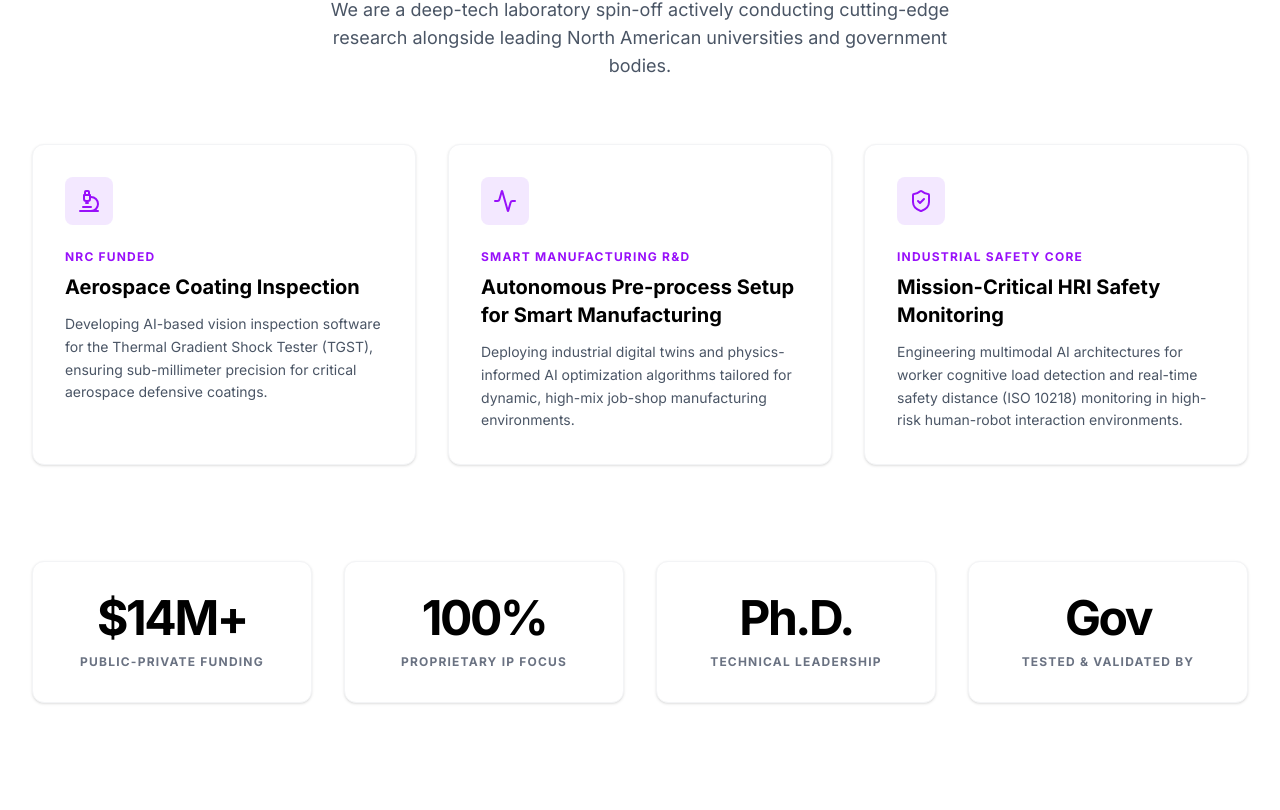
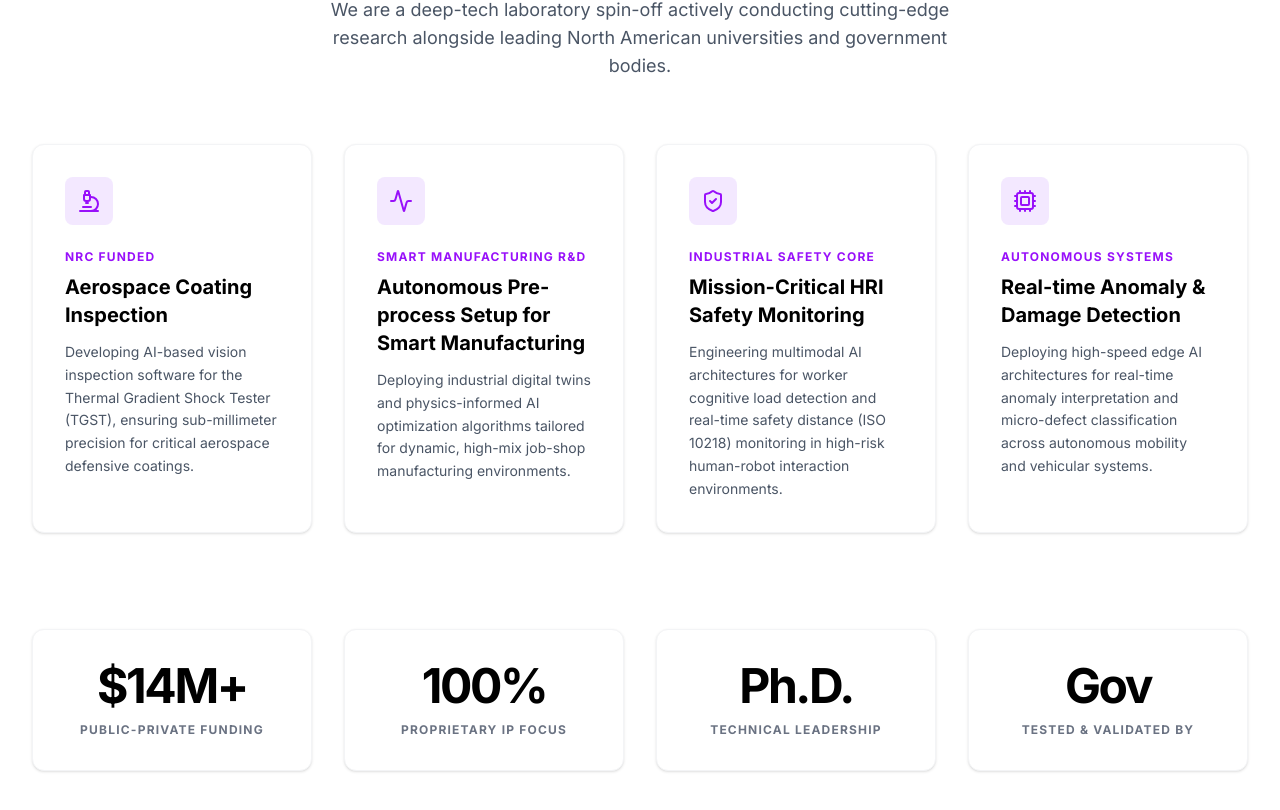
Before and after one commit to UnleashifAI/website, a Next.js app: page / in a window 1280 px wide. Shown: the part 1381-2191 px from the top of the page. Built offline with nearby package versions, Linux system fonts and the light colour scheme.

Commit message:
feat: Add 'Real-time Anomaly & Damage Detection' portfolio for Autonomous Systems

```diff
--- a/components/AboutSection.tsx
+++ b/components/AboutSection.tsx
@@ -1,7 +1,7 @@
 'use client';
 
 import React from 'react';
-import { Microscope, Activity, ShieldCheck, ChevronRight } from 'lucide-react';
+import { Microscope, Activity, ShieldCheck, Cpu, ChevronRight } from 'lucide-react';
 import ScrollReveal from './ScrollReveal';
 
 const AboutSection = () => {
@@ -24,7 +24,7 @@ const AboutSection = () => {
         </ScrollReveal>
 
         <ScrollReveal delay={0.15}>
-        <div className="grid grid-cols-1 md:grid-cols-3 gap-8 mt-16">
+        <div className="grid grid-cols-1 md:grid-cols-2 lg:grid-cols-4 gap-8 mt-16">
           {/* Project 1 */}
           <div className="bg-white dark:bg-black border border-gray-100 dark:border-gray-800 rounded-xl p-8 shadow-sm hover:shadow-lg transition-all duration-300">
             <div className="w-12 h-12 bg-purple-100 dark:bg-purple-900/30 rounded-lg flex items-center justify-center mb-6">
@@ -60,6 +60,18 @@ const AboutSection = () => {
               Engineering multimodal AI architectures for worker cognitive load detection and real-time safety distance (ISO 10218) monitoring in high-risk human-robot interaction environments.
             </p>
           </div>
+
+          {/* Project 4 */}
+          <div className="bg-white dark:bg-black border border-gray-100 dark:border-gray-800 rounded-xl p-8 shadow-sm hover:shadow-lg transition-all duration-300">
+            <div className="w-12 h-12 bg-purple-100 dark:bg-purple-900/30 rounded-lg flex items-center justify-center mb-6">
+              <Cpu className="w-6 h-6 text-purple-600 dark:text-purple-400" />
+            </div>
+            <p className="text-purple-600 dark:text-purple-400 font-bold text-xs uppercase tracking-widest mb-2">Autonomous Systems</p>
+            <h3 className="text-xl font-bold mb-3 text-black dark:text-white">Real-time Anomaly & Damage Detection</h3>
+            <p className="text-gray-600 dark:text-gray-300 leading-relaxed text-sm">
+              Deploying high-speed edge AI architectures for real-time anomaly interpretation and micro-defect classification across autonomous mobility and vehicular systems.
+            </p>
+          </div>
         </div>
         </ScrollReveal>
 
--- a/components/ServicesSection.tsx
+++ b/components/ServicesSection.tsx
@@ -20,8 +20,8 @@ const coreTechnologies = [
       },
       {
         icon: <Settings className="w-5 h-5" />,
-        title: 'Real-Time Control Systems',
-        description: 'Deploying robust control algorithms on microcontrollers (MCUs) and FPGAs for instantaneous hardware actuation.'
+        title: 'Real-time Anomaly & Damage Detection',
+        description: 'Deploying robust edge inference models for real-time anomaly interpretation and micro-defect classification in autonomous mobility and robotic systems.'
       }
     ]
   },
```
